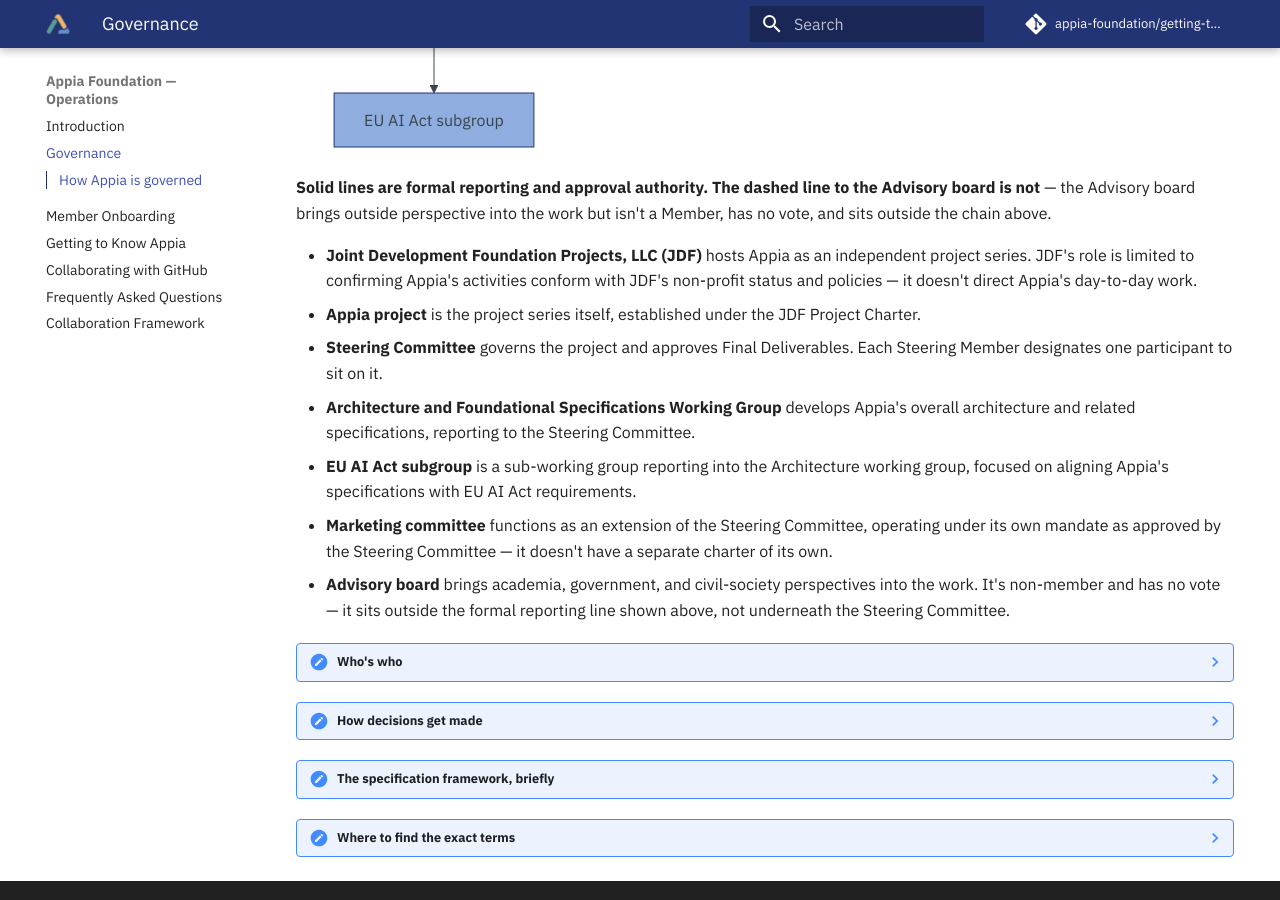
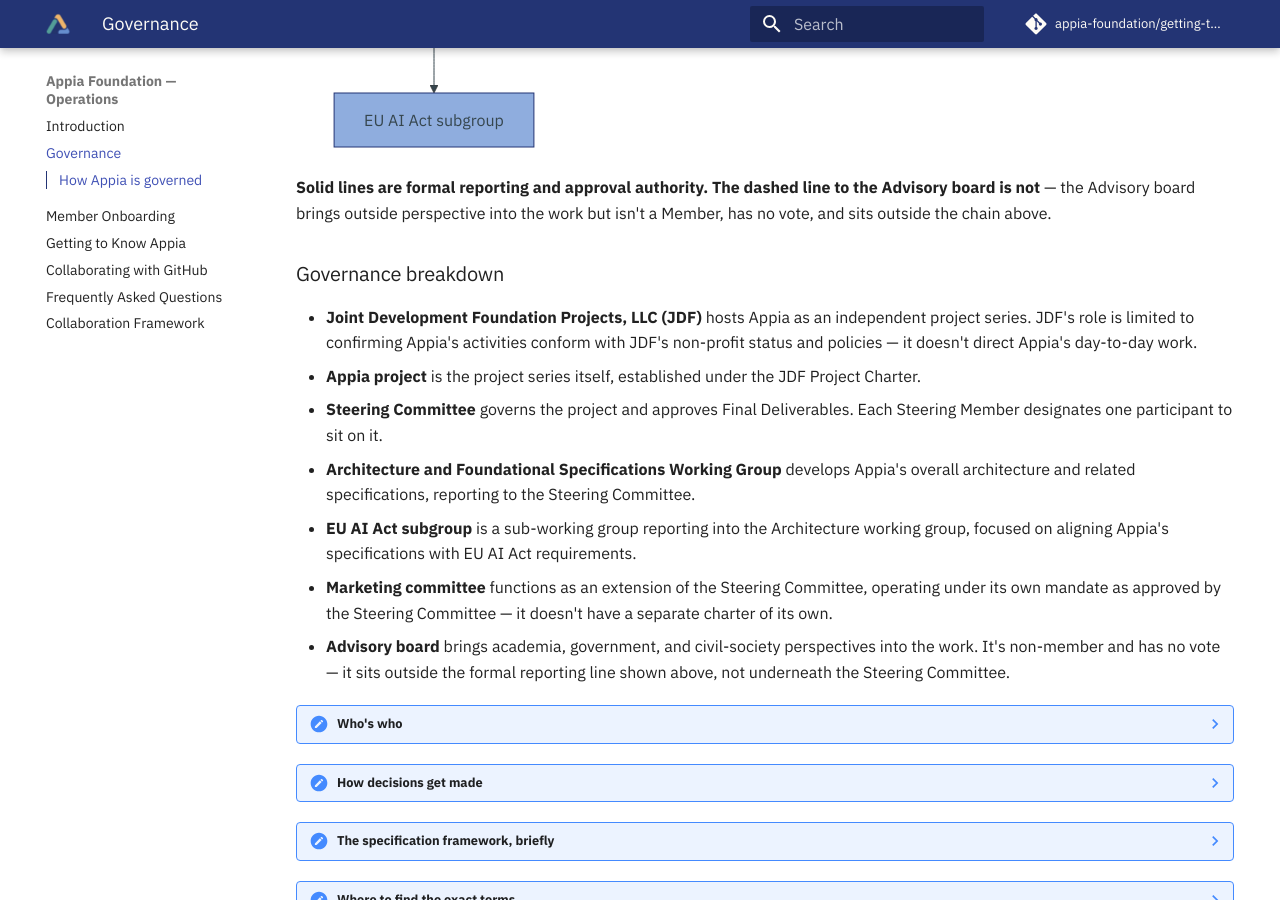
Before and after one commit to appia-foundation/getting-to-know-Appia, an MkDocs documentation site: the page built from docs/governance.md, in a window 1280 px wide and 900 px high, scrolled down 822 px. Built offline with MkDocs 1.6.1 and Material for MkDocs 9.7.7, drawn with Linux system fonts in a browser that asks for light colours; comment, search, counter and statistics services are not loaded.

Commit message:
Add "Governance breakdown" sub-heading on the Governance page (#14)
The plain-language description list (JDF, Steering Committee,
Architecture WG, etc.) under "How Appia is governed" wasn't nested
under its own heading - just sat directly below the diagram. Adds an
H3 "Governance breakdown" above it, matching the naming already used
for the corresponding section on the Member Onboarding page.


Claude-Session: https://claude.ai/code/session_019j5uPmR7uubxjaHB4ECDgY

Co-authored-by: Claude <noreply@anthropic.com>

```diff
--- a/docs/governance.md
+++ b/docs/governance.md
@@ -33,6 +33,8 @@ flowchart TD
 **Solid lines are formal reporting and approval authority. The dashed line to the Advisory board
 is not** — the Advisory board brings outside perspective into the work but isn't a Member, has no
 vote, and sits outside the chain above.
+
+### Governance breakdown
 
 - **Joint Development Foundation Projects, LLC (JDF)** hosts Appia as an independent project
   series. JDF's role is limited to confirming Appia's activities conform with JDF's non-profit
```
